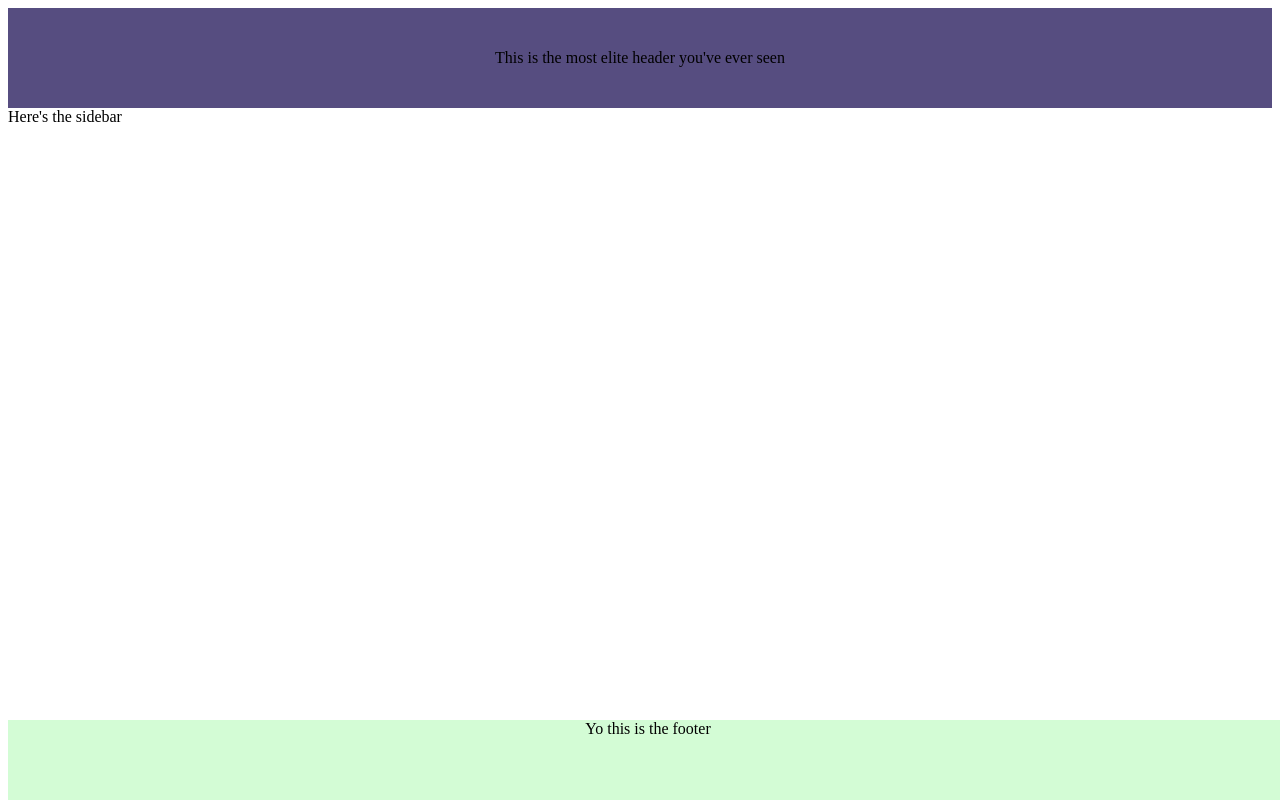
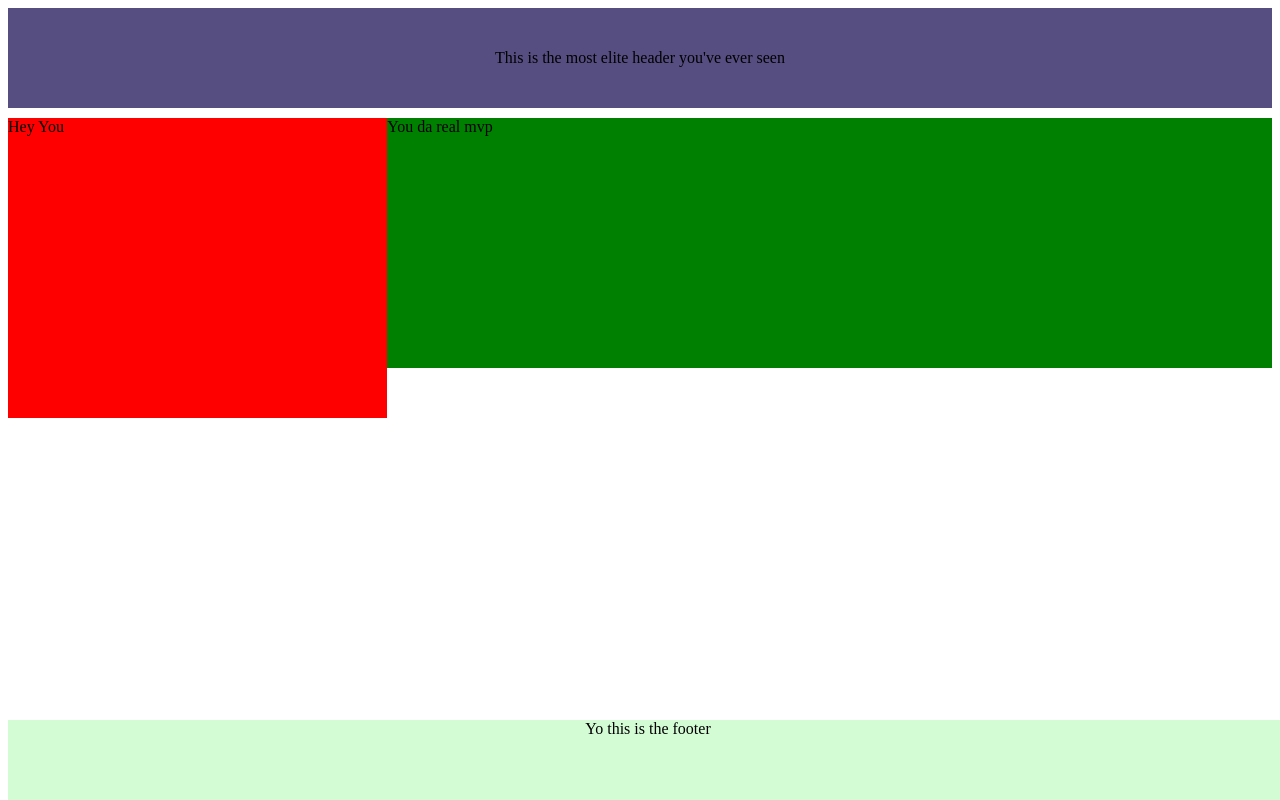
Before and after one commit to plaetzaw/HTML_CSS, a plain HTML site: page 1.29Floats.html in a window 1280 px wide. Drawn offline with Linux system fonts and the light colour scheme.

Commit message:
HW Nearly Done

```diff
--- a/1.29Floats.html
+++ b/1.29Floats.html
@@ -12,7 +12,7 @@
     background-color: #564D80;
     text-align: center;
     line-height: 100px;
-    margin-bottom: 0px;
+    margin-bottom: 10px;
     }
 
     #footer{
@@ -27,17 +27,31 @@
     #Sidebar{
     position: absolute;
     width: 300px;
-    height: 70%;
+    height: 80%;
     background-color:violet;
 
+    }
+
+    .one{
+    height: 300px;
+    width: 30%;
+    background-color: red;
+    float: left;
+    }
+
+    .two{
+    height: 250px;
+    width: 70%;
+    background-color: green;
+    float: right;
     }
 
     </style>
 </head>
 <body>
     <div id="header">This is the most elite header you've ever seen</div>
-    <div id="sidebar">Here's the sidebar</div>
-
+    <div class="one">Hey You</div>
+    <div class="two">You da real mvp</div>
     <div id="footer">Yo this is the footer </div>
 
 </body>
```
Also changed, not shown: 1.29Column.html (+2 -3 lines).
